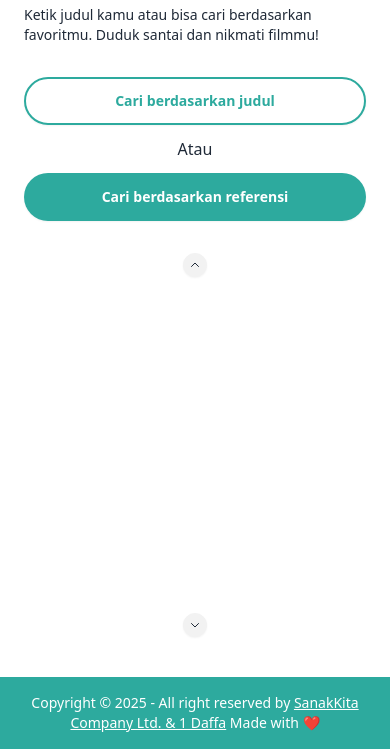
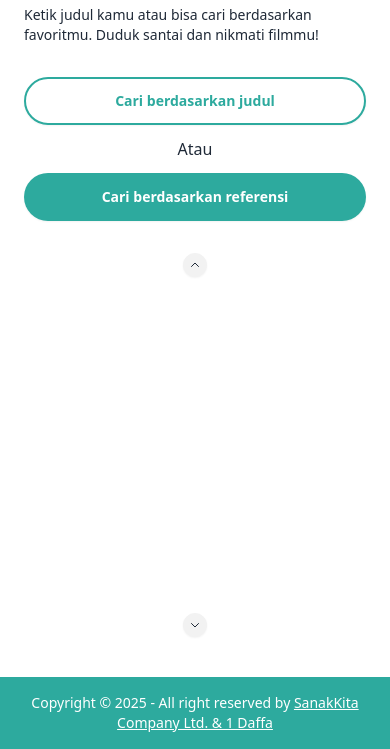
Before and after one commit to kkeshiian/SiMovie, a website: page index.html in a window 390 px wide. Shown: the part 248-997 px from the top of the page. Drawn offline with nearby package versions, Linux system fonts and the light colour scheme; no server answers.

Commit message:
revisi responsive

```diff
--- a/index.html
+++ b/index.html
@@ -117,8 +117,7 @@
         <aside>
           <p>
             Copyright © 2025 - All right reserved by
-            <span class="underline">SanakKita Company Ltd. & 1 Daffa</span> Made
-            with ❤️
+            <span class="underline">SanakKita Company Ltd. & 1 Daffa</span>
           </p>
         </aside>
       </footer>
```
